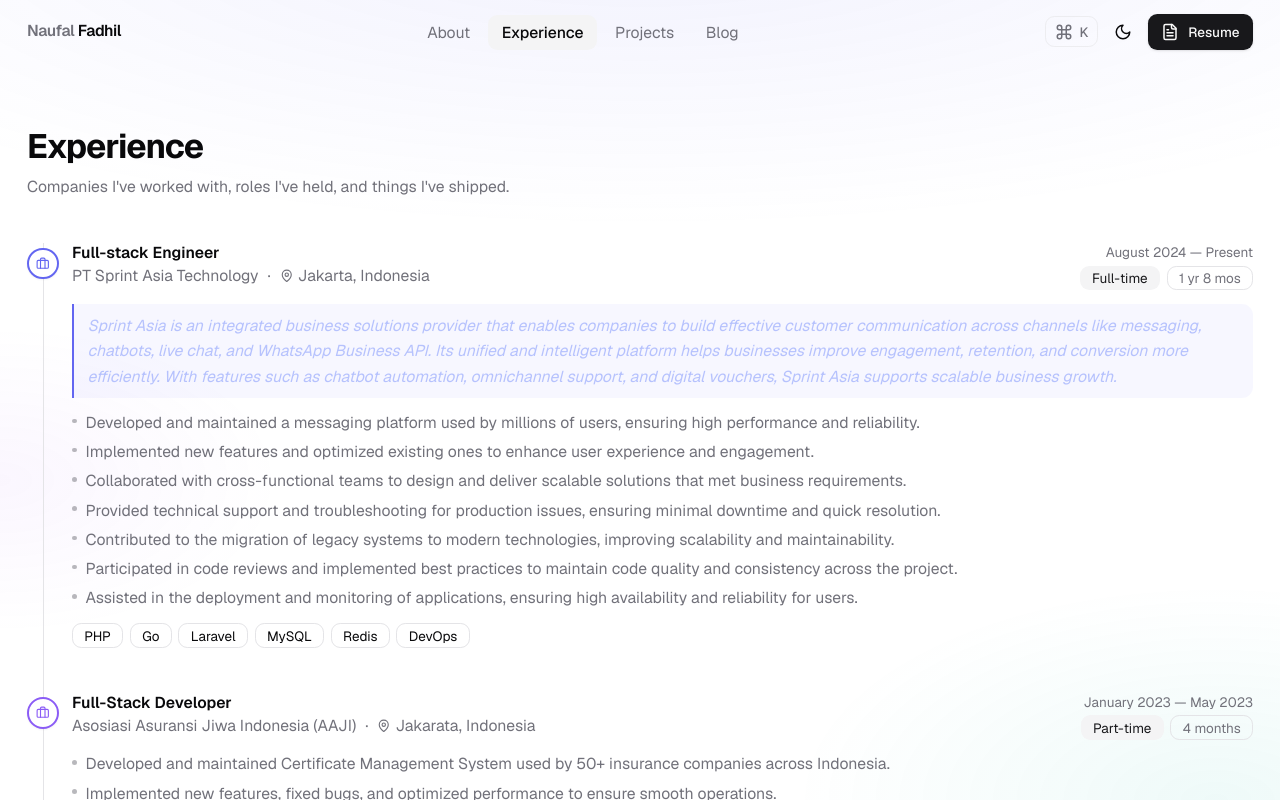
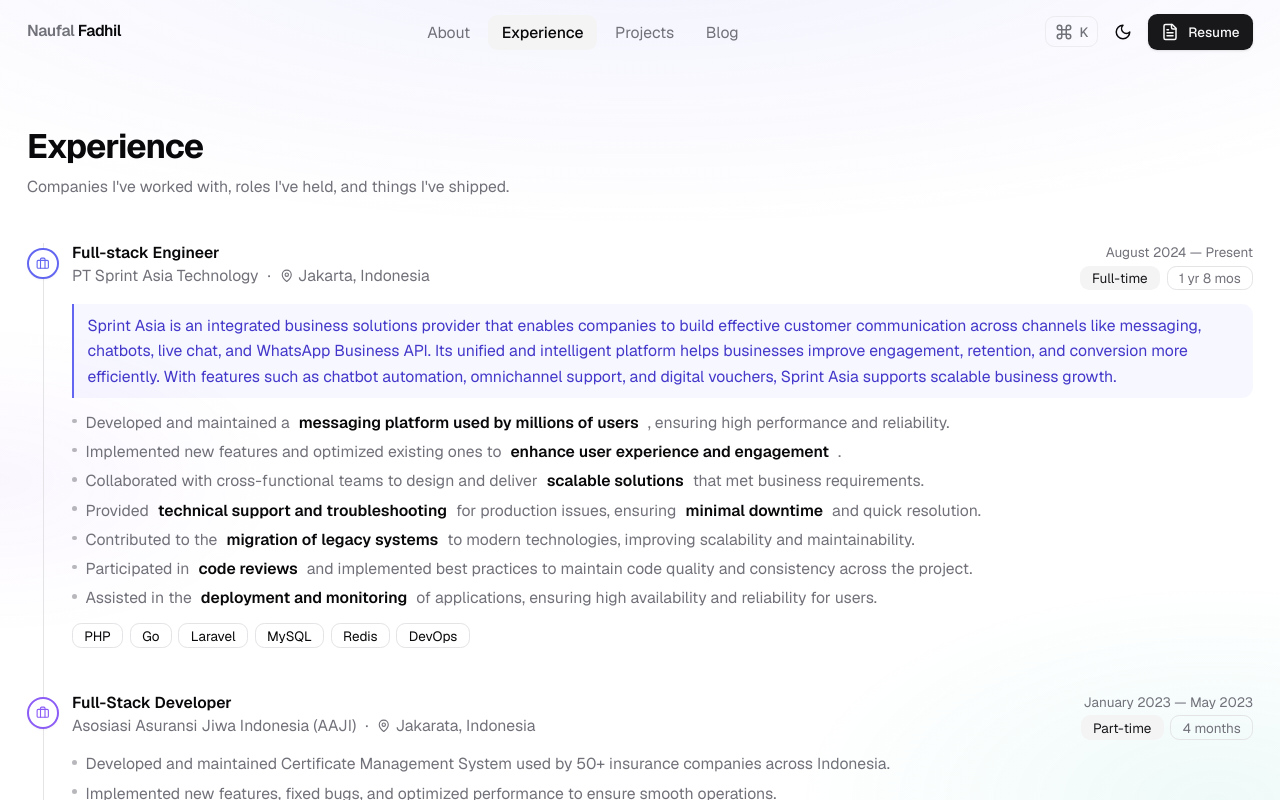
Before and after one commit to NaufalFadhil/v2.naufalfadhil.my.id, a Next.js app: page /experience in a window 1280 px wide. Shown: the top 800 px of the page. Built offline with nearby package versions, Linux system fonts and the light colour scheme.

Commit message:
feat(experience): render **bold** text and adjust dark styles
Add inline **bold** rendering in experience descriptions and tweak type color classes for better dark-mode contrast.

Conflict files:
- src/app/experience/page.tsx
- src/data/experience.ts

```diff
--- a/src/app/experience/page.tsx
+++ b/src/app/experience/page.tsx
@@ -1,16 +1,23 @@
 import type { Metadata } from "next";
 import { Briefcase, MapPin } from "lucide-react";
+
+function renderBold(text: string) {
+  const parts = text.split(/\*\*(.+?)\*\*/g);
+  return parts.map((part, i) =>
+    i % 2 === 1 ? <strong key={i} className="font-semibold text-foreground">{part}</strong> : part
+  );
+}
 import { experiences } from "@/data/experience";
 import { formatDate, calculateDuration } from "@/lib/utils";
 import { Container } from "@/components/layout/container";
 import { Badge } from "@/components/ui/badge";
 
 const typeStyle: Record<string, { dot: string; icon: string; profile: string }> = {
-  "Full-time":  { dot: "bg-background border-indigo-500",  icon: "text-indigo-500",  profile: "border-l-indigo-500  bg-indigo-500/5  text-indigo-300/80" },
-  "Part-time":  { dot: "bg-background border-violet-500",  icon: "text-violet-500",  profile: "border-l-violet-500  bg-violet-500/5  text-violet-300/80" },
-  "Internship": { dot: "bg-background border-amber-500",   icon: "text-amber-500",   profile: "border-l-amber-500   bg-amber-500/5   text-amber-300/80"  },
-  "Freelance":  { dot: "bg-background border-emerald-500", icon: "text-emerald-500", profile: "border-l-emerald-500 bg-emerald-500/5 text-emerald-300/80" },
-  "Contract":   { dot: "bg-background border-orange-500",  icon: "text-orange-500",  profile: "border-l-orange-500  bg-orange-500/5  text-orange-300/80" },
+  "Full-time":  { dot: "bg-background border-indigo-500",  icon: "text-indigo-500",  profile: "border-l-indigo-500  bg-indigo-500/5  text-indigo-700  dark:text-indigo-300" },
+  "Part-time":  { dot: "bg-background border-violet-500",  icon: "text-violet-500",  profile: "border-l-violet-500  bg-violet-500/5  text-violet-700  dark:text-violet-300" },
+  "Internship": { dot: "bg-background border-amber-500",   icon: "text-amber-500",   profile: "border-l-amber-500   bg-amber-500/5   text-amber-700   dark:text-amber-300"  },
+  "Freelance":  { dot: "bg-background border-emerald-500", icon: "text-emerald-500", profile: "border-l-emerald-500 bg-emerald-500/5 text-emerald-700 dark:text-emerald-300" },
+  "Contract":   { dot: "bg-background border-orange-500",  icon: "text-orange-500",  profile: "border-l-orange-500  bg-orange-500/5  text-orange-700  dark:text-orange-300" },
 };
 
 export const metadata: Metadata = {
@@ -72,7 +79,7 @@
                 </div>
 
                 {exp.companyProfile && (
-                  <p className={`text-sm leading-relaxed mt-3 mb-2 border-l-2 pl-3 py-2 rounded-r-lg italic ${style.profile}`}>
+                  <p className={`text-sm leading-relaxed mt-3 mb-2 border-l-2 pl-3 py-2 rounded-r-lg ${style.profile}`}>
                     {exp.companyProfile}
                   </p>
                 )}
@@ -81,7 +88,7 @@
                   {exp.description.map((item, j) => (
                     <li key={j} className="flex gap-2 text-sm text-muted-foreground">
                       <span className="mt-1.5 h-1 w-1 rounded-full bg-muted-foreground/50 shrink-0" aria-hidden />
-                      {item}
+                      {renderBold(item)}
                     </li>
                   ))}
                 </ul>
--- a/src/data/experience.ts
+++ b/src/data/experience.ts
@@ -24,13 +24,13 @@
     companyProfile: "Sprint Asia is an integrated business solutions provider that enables companies to build effective customer communication across channels like messaging, chatbots, live chat, and WhatsApp Business API. Its unified and intelligent platform helps businesses improve engagement, retention, and conversion more efficiently. With features such as chatbot automation, omnichannel support, and digital vouchers, Sprint Asia supports scalable business growth.",
     summary: "Building and scaling a messaging platform used by millions — spanning backend services, feature development, and legacy migration.",
     description: [
-      "Developed and maintained a messaging platform used by millions of users, ensuring high performance and reliability.",
-      "Implemented new features and optimized existing ones to enhance user experience and engagement.",
-      "Collaborated with cross-functional teams to design and deliver scalable solutions that met business requirements.",
-      "Provided technical support and troubleshooting for production issues, ensuring minimal downtime and quick resolution.",
-      "Contributed to the migration of legacy systems to modern technologies, improving scalability and maintainability.",
-      "Participated in code reviews and implemented best practices to maintain code quality and consistency across the project.",
-      "Assisted in the deployment and monitoring of applications, ensuring high availability and reliability for users.",
+      "Developed and maintained a **messaging platform used by millions of users**, ensuring high performance and reliability.",
+      "Implemented new features and optimized existing ones to **enhance user experience and engagement**.",
+      "Collaborated with cross-functional teams to design and deliver **scalable solutions** that met business requirements.",
+      "Provided **technical support and troubleshooting** for production issues, ensuring **minimal downtime** and quick resolution.",
+      "Contributed to the **migration of legacy systems** to modern technologies, improving scalability and maintainability.",
+      "Participated in **code reviews** and implemented best practices to maintain code quality and consistency across the project.",
+      "Assisted in the **deployment and monitoring** of applications, ensuring high availability and reliability for users.",
     ],
     tech: ["PHP", "Go", "Laravel", "MySQL", "Redis", "DevOps"],
   },
```
